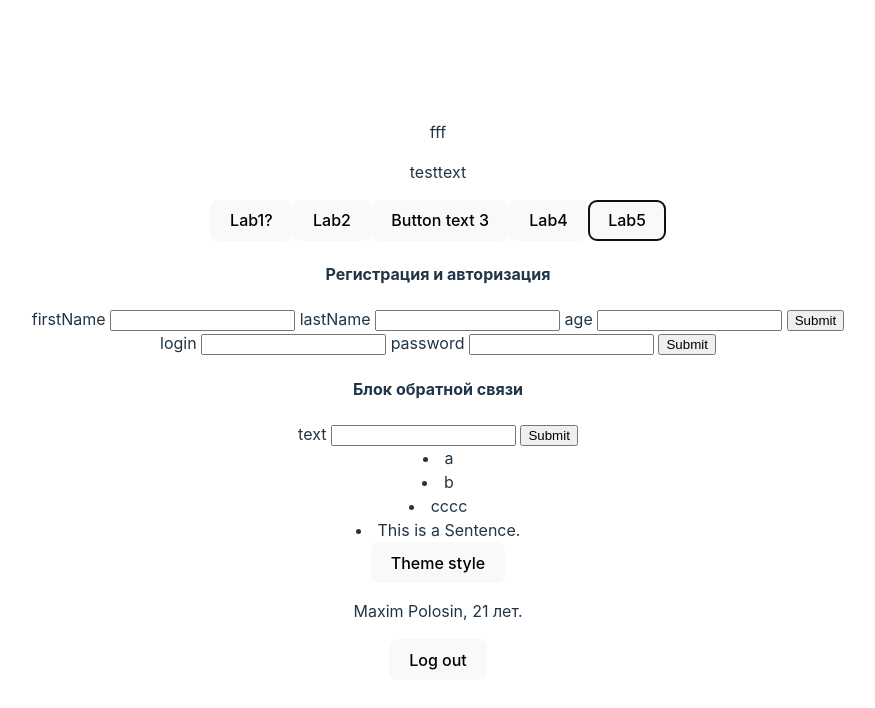
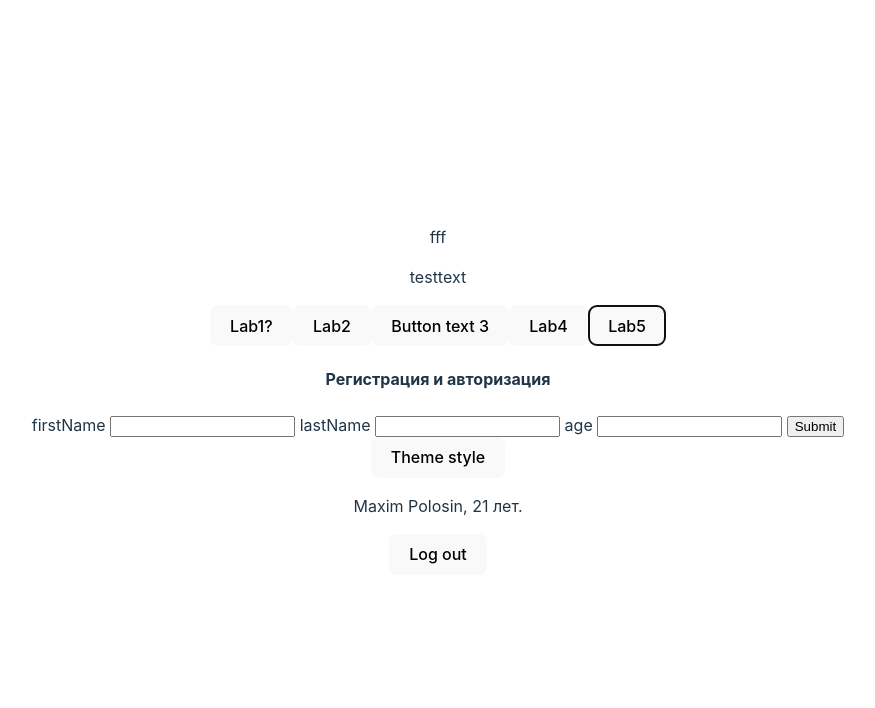
Before and after one commit to PolosinMaxim/SSRVP_Polosin, a React (Vite) app: page / in a window 1280 px wide. Both pictures are taken after a click on the button "Lab5". Shown: the top 708 px of the page, without its empty margins (202-1077 px from the left). Built offline with nearby package versions, Linux system fonts and the light colour scheme.

Commit message:
Add files via upload

```diff
--- a/src/App.jsx
+++ b/src/App.jsx
@@ -16,6 +16,7 @@ import LabFive from './components/lab5/lab5'
 import {BrowserRouter, Routes, Route} from 'react-router'
 import { useForm } from 'react-hook-form';
 import LabFiveLogOut from './components/lab5/logout'
+import LogState from './components/lab5/logicstate'
 
 export const ThemeContext = React.createContext('light');
 export const LogicContext = React.createContext(false);
@@ -25,7 +26,6 @@ function App() {
 
   /*useEffect(() => alert("Does it work?"))*/
   return (
-    <LogicContext.Provider >
       <ThemeContext.Provider value={state2}>
         <>
         <BrowserRouter>
@@ -60,7 +60,6 @@ function App() {
         <LabFiveLogOut firstName={'Maxim'} lastName={'Polosin'} age={'21'} logOutFunc={() => console.log('Placeolder')}/>
         </>
       </ThemeContext.Provider>
-    </LogicContext.Provider>
   )
 }
 
--- a/src/components/lab5/lab5.jsx
+++ b/src/components/lab5/lab5.jsx
@@ -3,16 +3,18 @@ import { ThemeContext } from "../../App";
 import { useForm } from 'react-hook-form';
 import LabFive2 from './lab52'
 import LabFive3 from './lab53'
+import LogState from "./logicstate";
+import { LogicContext } from "../../App";
 
-function LabFive() {
-    const theme = useContext(ThemeContext);
+
+function FormFive() {
     const {
         register,
         handleSubmit,
         formState: { errors },
       } = useForm();
+    const {setLogState} = useContext(LogicContext);
     return (
-        <>
         <form onSubmit={handleSubmit((data) => console.log(data))}>
             <h4>Регистрация и авторизация</h4>
             <label>firstName <input {...register('firstName')} /> </label>
@@ -20,10 +22,18 @@ function LabFive() {
             {errors.lastName && <p>Last name is required.</p>}
             <label>age <input {...register('age', { pattern: /\d+/ })} /> </label>
             {errors.age && <p>Please enter number for age.</p>}
-                <input type="submit" />
+            <input type="submit" onClick={() => setLogState((param) => param == 0 ? 1 : 0)}/>
         </form>
-            <LabFive2/>
-            <LabFive3/>
+    )
+}
+function LabFive() {
+    const theme = useContext(ThemeContext);
+
+    return (
+        <>
+            <LogState content={[<LabFive2></LabFive2>, <LabFive3></LabFive3>]}>
+                <FormFive/>
+            </LogState>
 
         </>
 
--- a/src/components/lab5/logicstate.jsx
+++ b/src/components/lab5/logicstate.jsx
@@ -1,13 +1,14 @@
-import React, {useContext} from "react";
+import React, {useContext, useState} from "react";
 import { LogicContext } from "../../App";
 
-const useLoginState = () => {}
-function LogState() {
+function LogState({children, content}) {
     const theme = useContext(LogicContext);
+    const [state, setLogState] = useState(0);
     return (
-        <>
-
-        </>
+        <LogicContext.Provider value={{state, setLogState}}>
+            {state === 0 && children}
+            {state === 1 && content}
+        </LogicContext.Provider>
     );
 }
 export default LogState;
```
Lines whose indentation alone changed are shown as unchanged.
